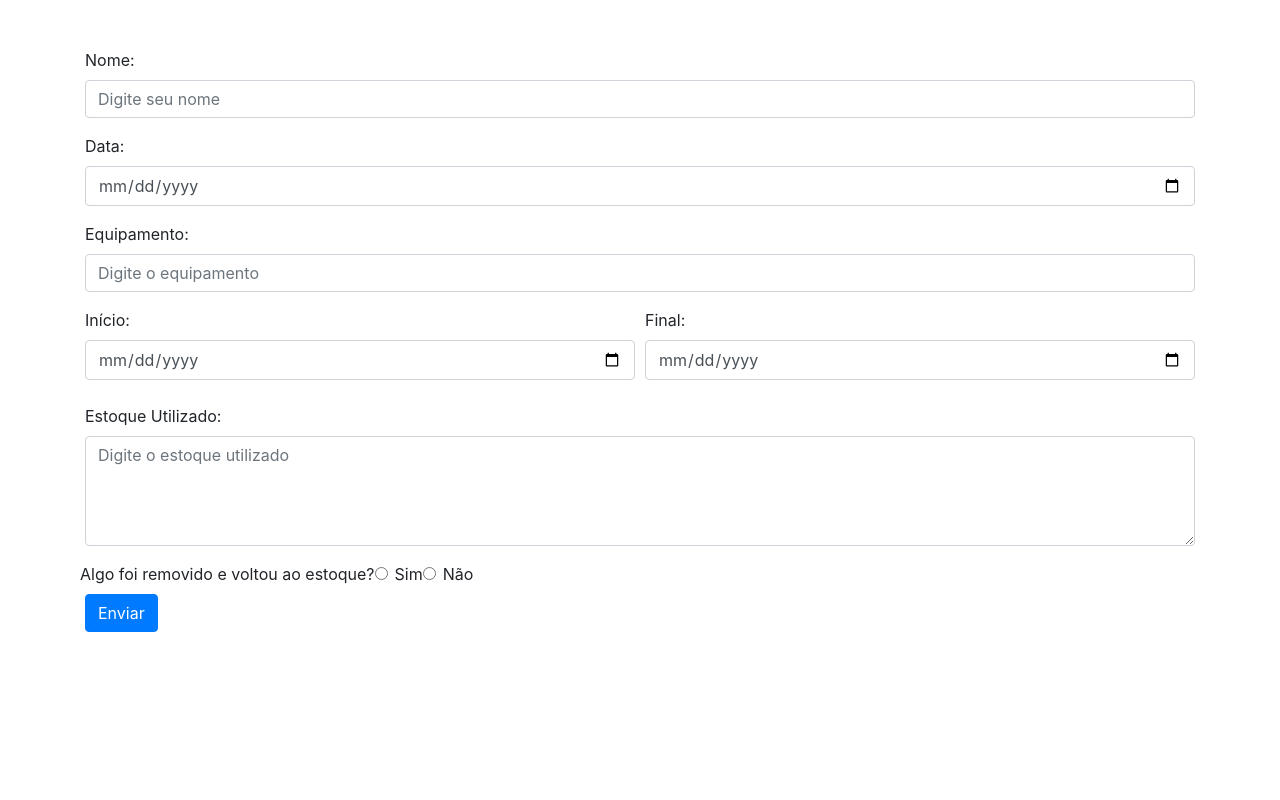
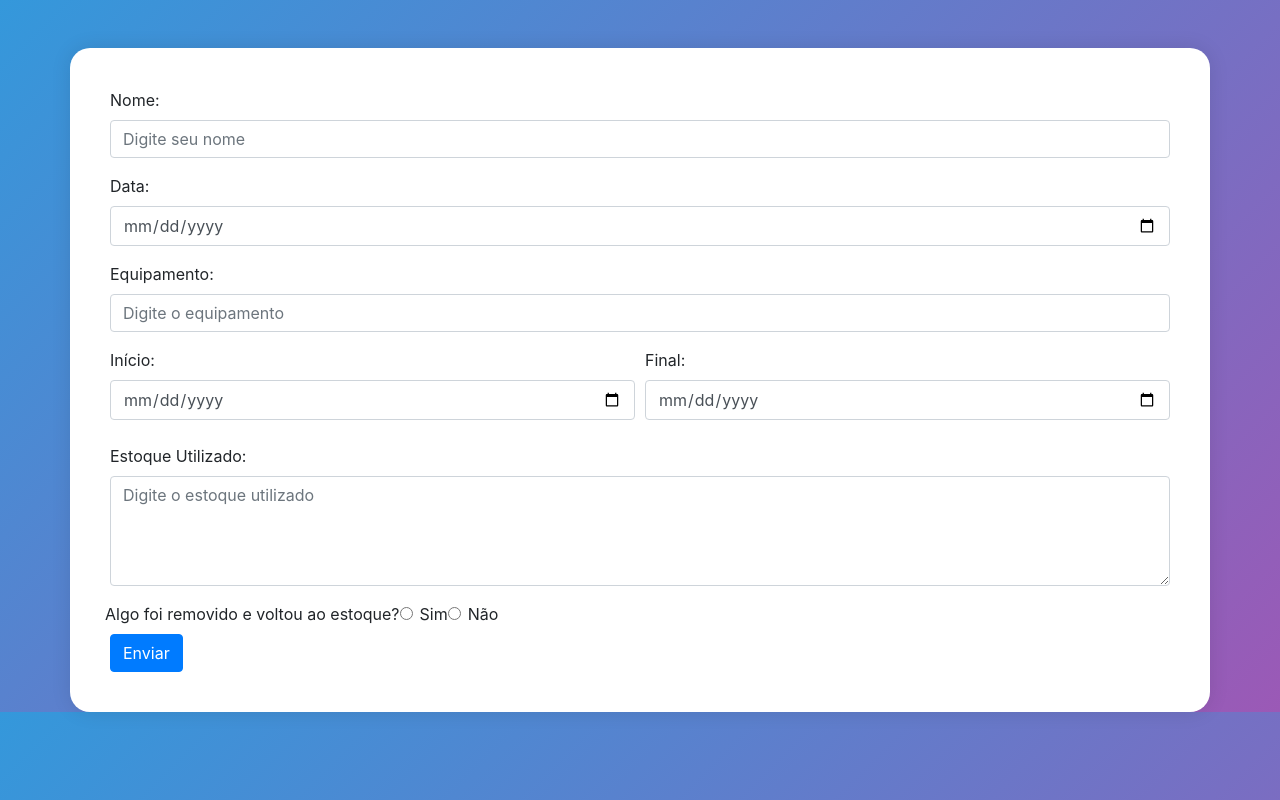
Before and after one commit to my-python-projects/JReport, a Flask app: page / in a window 1280 px wide. Run offline with Flask 3, Linux system fonts and the light colour scheme; some libraries are stand-ins or nearby versions.

Commit message:
- Color was placed on the screen background and the fields were cleared

```diff
--- a/app/static/js/script.js
+++ b/app/static/js/script.js
@@ -6,6 +6,18 @@ $('input[type=radio][name=removidoVoltou]').change(function () {
     }
 });
 
+
+// Função para limpar os campos do formulário
+function limparCampos() {
+    $('#nome').val('');
+    $('#data').val('');
+    $('#equipamento').val('');
+    $("#inicio").val(''),
+    $("#final").val(''),
+    $("#estoqueUtilizado").val(''),
+    $("[name=removidoVoltou]").val(''),
+    $("[name=motivoRemocao]").val('');
+}
 
 $(document).ready(function () {
     $("#botaoEnviar").on("click", function () {
@@ -42,6 +54,8 @@ $(document).ready(function () {
                 // Exibir modal de sucesso
                 $("#modalSucesso").modal('show');
 
+                limparCampos();
+
                 // Ocultar modal de sucesso após 3 segundos
                 setTimeout(function () {
                     $("#modalSucesso").modal('hide');
--- a/app/templates/index.html
+++ b/app/templates/index.html
@@ -4,11 +4,25 @@
     <meta charset="UTF-8">
     <meta name="viewport" content="width=device-width, initial-scale=1, shrink-to-fit=no">
     <link rel="stylesheet" href="https://maxcdn.bootstrapcdn.com/bootstrap/4.0.0/css/bootstrap.min.css">
+
+    <style>
+        body {
+            background: linear-gradient(135deg, #3498db, #9b59b6);
+        }
+
+        .form-container {
+            background-color: #ffffff;
+            border-radius: 20px;
+            padding: 40px;
+            box-shadow: 0 0 20px rgba(0, 0, 0, 0.1);
+        }
+    </style>
+
     <title>Formulário de Estoque</title>
 </head>
 <body>
 
-<div class="container mt-5">
+<div class="container mt-5 form-container">
     <form method="post" action="/processar_formulario">
         <div class="form-group">
             <label for="nome">Nome:</label>
```
